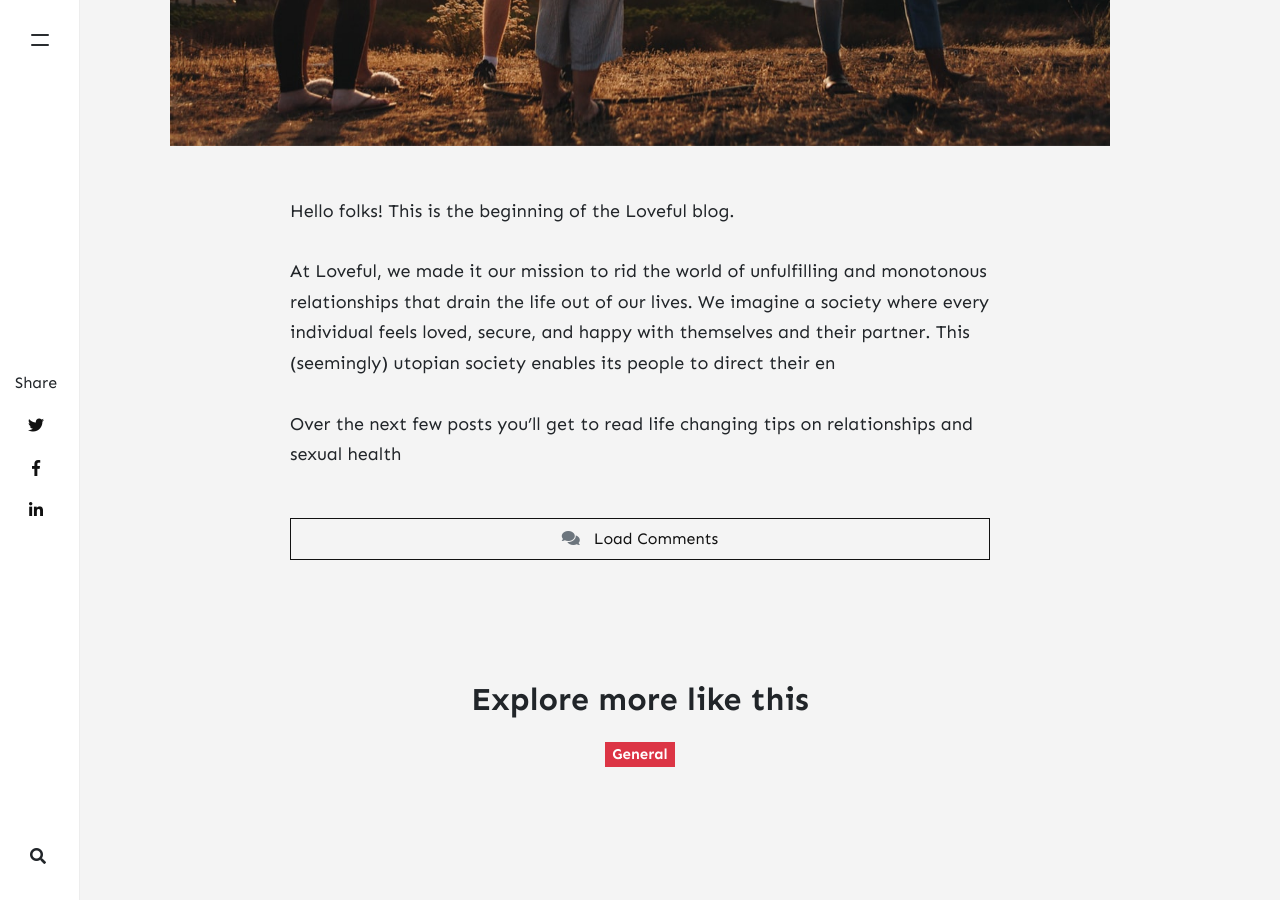
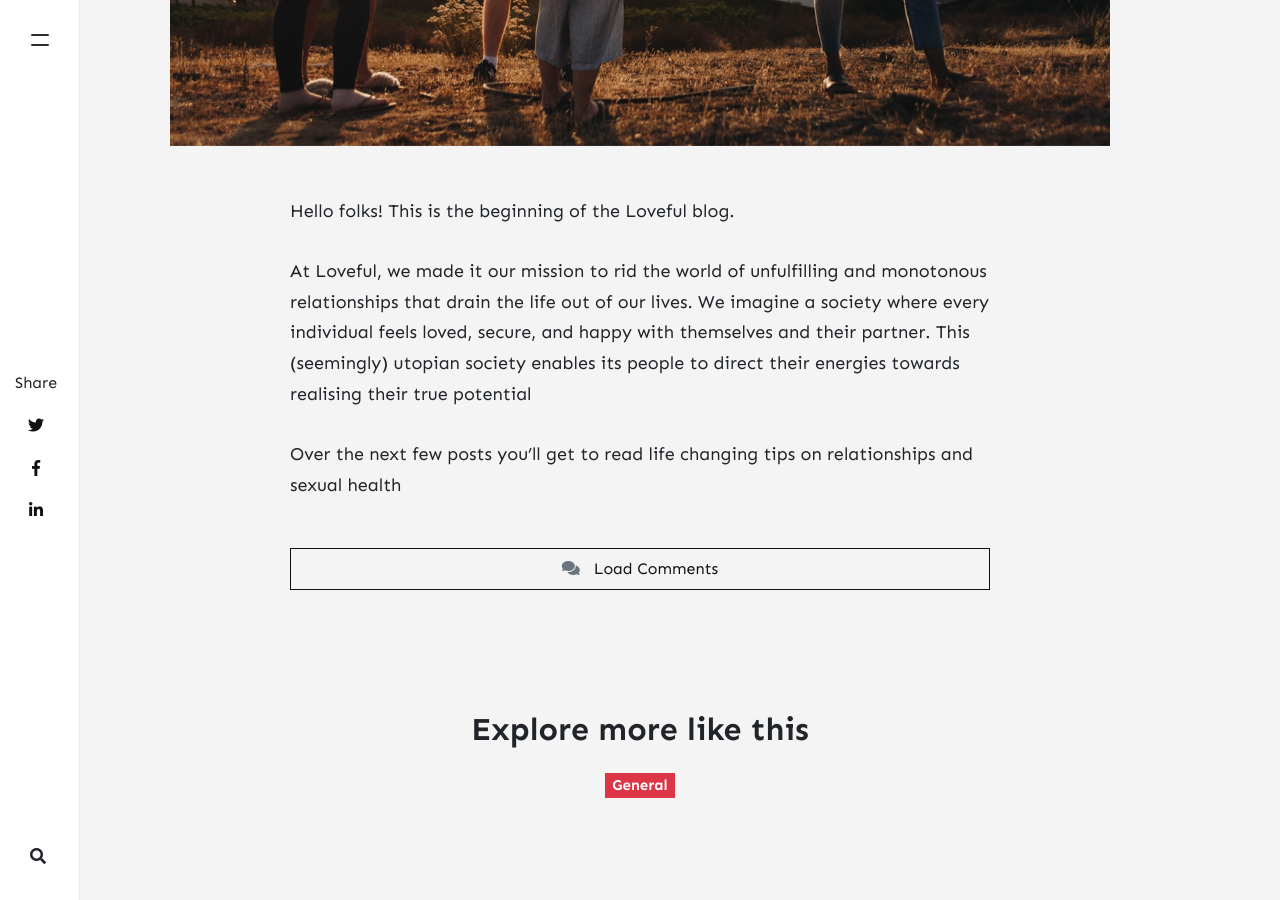
Before and after one commit to stackbit-projects/happy-zebra-28bc2, a Jekyll site: the page built from _posts/2021-09-01-welcome-to-loveful.md, in a window 1280 px wide and 900 px high, scrolled down 847 px. Built offline with Jekyll 4.4.1, drawn with Linux system fonts in a browser that asks for light colours; nearby versions of some CDN libraries; comment, search, counter and statistics services are not loaded.

Commit message:
2021-09-01-welcome-to-loveful.md: changed

```diff
--- a/_posts/2021-09-01-welcome-to-loveful.md
+++ b/_posts/2021-09-01-welcome-to-loveful.md
@@ -9,6 +9,6 @@
 
 Hello folks! This is the beginning of the Loveful blog.
 
-At Loveful, we made it our mission to rid the world of unfulfilling and monotonous relationships that drain the life out of our lives. We imagine a society where every individual feels loved, secure, and happy with themselves and their partner. This (seemingly) utopian society enables its people to direct their en
+At Loveful, we made it our mission to rid the world of unfulfilling and monotonous relationships that drain the life out of our lives. We imagine a society where every individual feels loved, secure, and happy with themselves and their partner. This (seemingly) utopian society enables its people to direct their energies towards realising their true potential
 
 Over the next few posts you'll get to read life changing tips on relationships and sexual health
```
